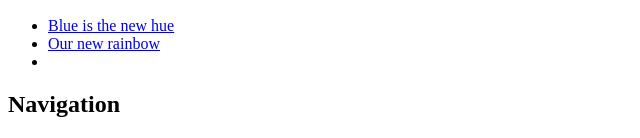
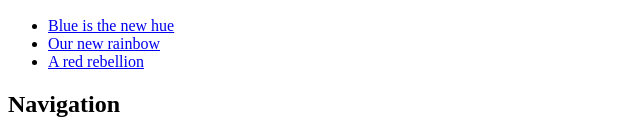
Before and after one commit to aroldbelia/central-repo, a plain HTML site: page index.html in a window 1280 px wide. Shown: the part 148-286 px from the top of the page, without its empty margins (0-640 px from the left). Drawn offline with Linux system fonts and the light colour scheme.

Commit message:
add 2nd news item to index.html

```diff
--- a/index.html
+++ b/index.html
@@ -12,7 +12,8 @@
 		<ul>
 
 			<li><a href="news-1.html">Blue is the new hue</a></li>
-			<li><a href="rainbow.html">Our new rainbow</a><li>
+			<li><a href="rainbow.html">Our new rainbow</a></li>
+			<li><a href="news-2.html">A red rebellion</a></li>
 		</ul>
 		<h2>Navigation</h2>
 		<ul>
```
